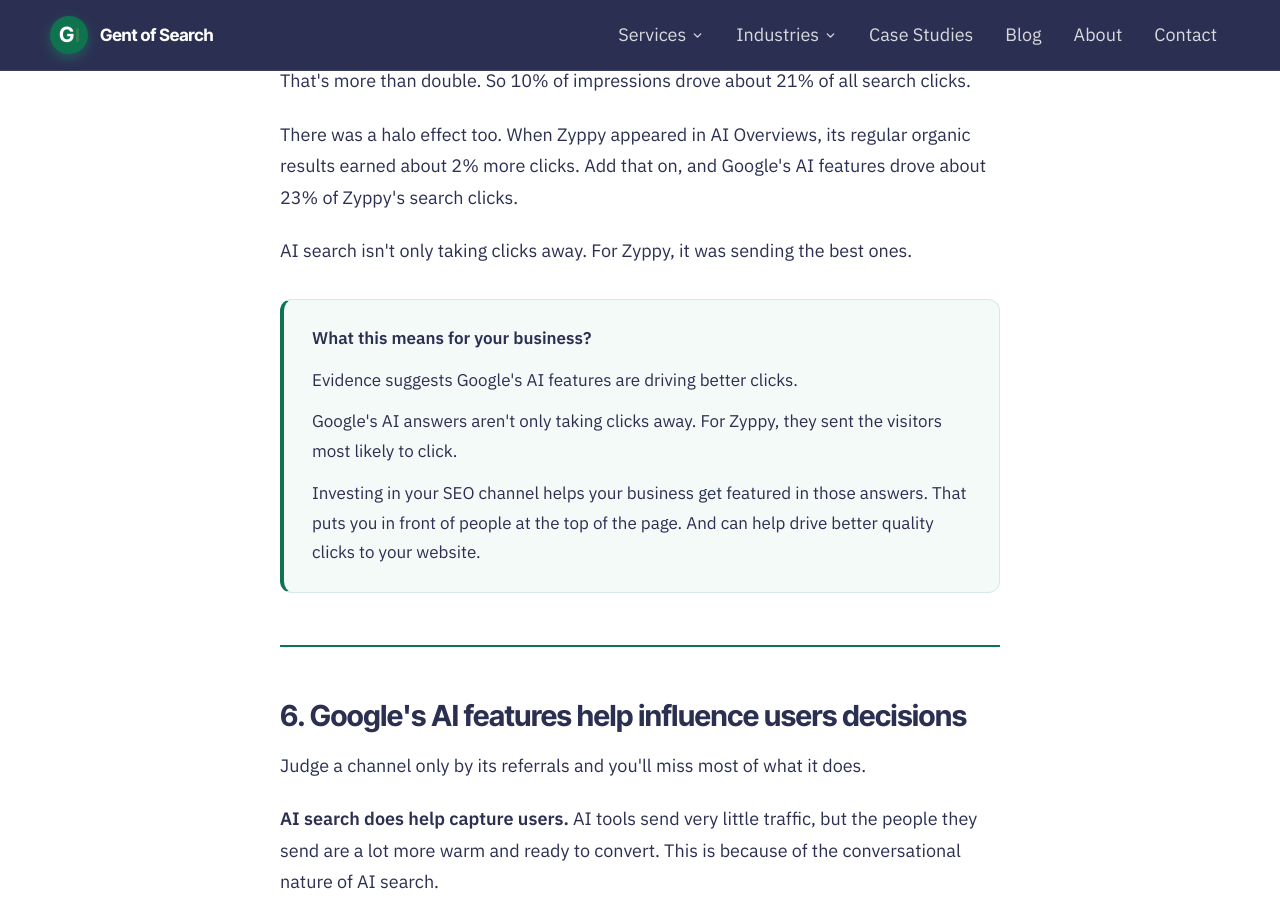
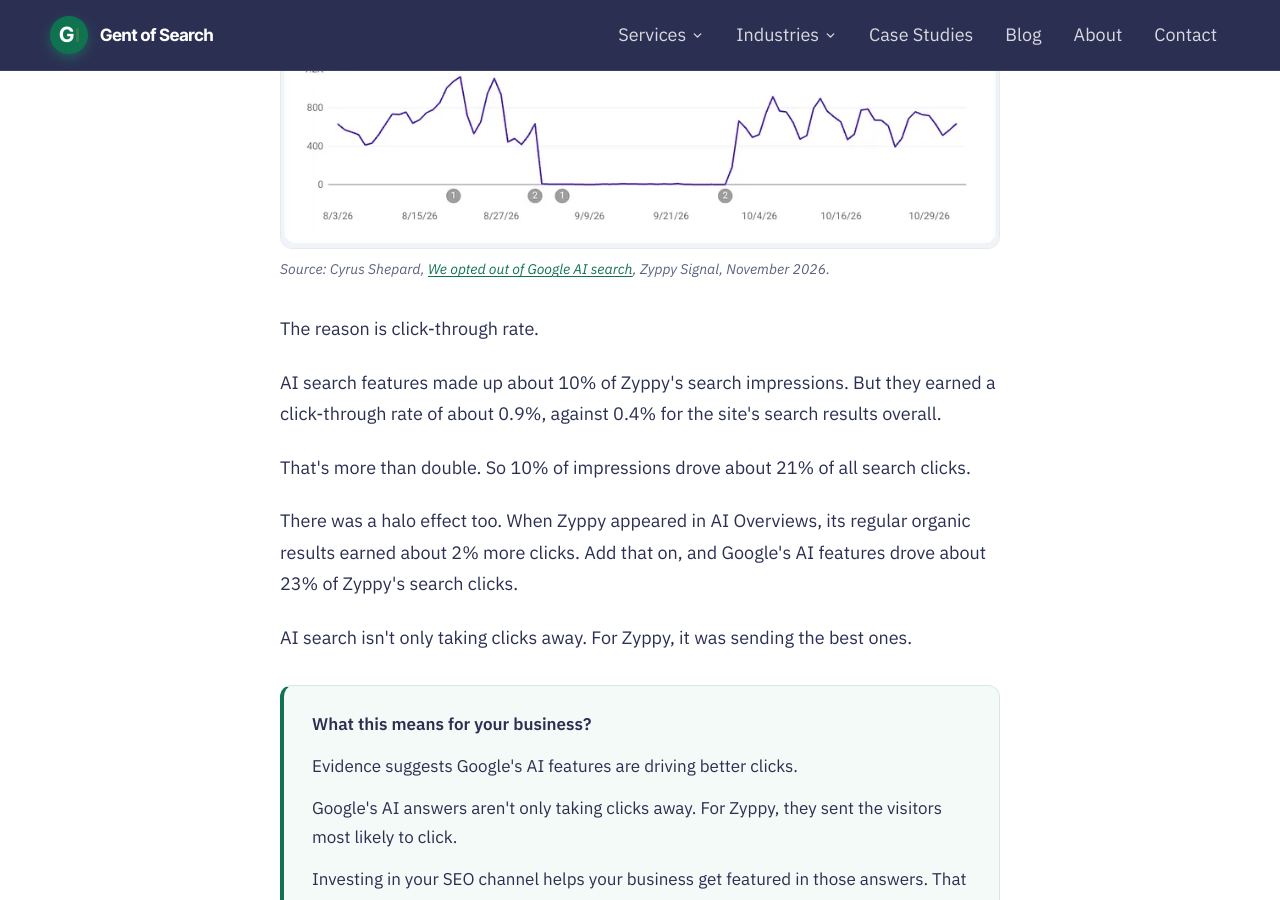
Before and after one commit to Gent-of-Search/gentofsearch.com, a Jekyll site: the page built from _posts/2026-11-16-why-you-should-still-invest-in-seo.md, in a window 1280 px wide and 900 px high, scrolled down 9016 px. Built offline with Jekyll 4.4.1, drawn with Linux system fonts in a browser that asks for light colours.

Commit message:
Why invest in SEO post: add the Zyppy Search Console screenshot
Co-Authored-By: Claude Opus 5.5 <noreply@anthropic.com>

```diff
--- a/_posts/2026-11-16-why-you-should-still-invest-in-seo.md
+++ b/_posts/2026-11-16-why-you-should-still-invest-in-seo.md
@@ -136,6 +136,11 @@ read_time: "14 min read"
 </ul>
 <p>Within an hour of opting out, Zyppy's AI search impressions dropped to zero. Its clicks from Google fell with them.</p>
 
+<figure>
+  <img src="{{ '/assets/blog/why-invest-seo-zyppy-search-console.webp' | relative_url }}" width="848" height="369" alt="Google Search Console chart showing Zyppy's AI search impressions dropping to zero after opting out on 1 September 2026 and recovering after opting back in on 29 September" loading="lazy">
+  <figcaption class="source">Source: Cyrus Shepard, <a href="https://signal.zyppy.com/p/we-opted-out-of-google-ai-search" target="_blank" rel="noopener">We opted out of Google AI search</a>, Zyppy Signal, November 2026.</figcaption>
+</figure>
+
 <p>The reason is click-through rate.</p>
 <p>AI search features made up about 10% of Zyppy's search impressions. But they earned a click-through rate of about 0.9%, against 0.4% for the site's search results overall.</p>
 <p>That's more than double. So 10% of impressions drove about 21% of all search clicks.</p>
```
Also changed, not shown: assets/blog/why-invest-seo-zyppy-search-console.webp (added).
